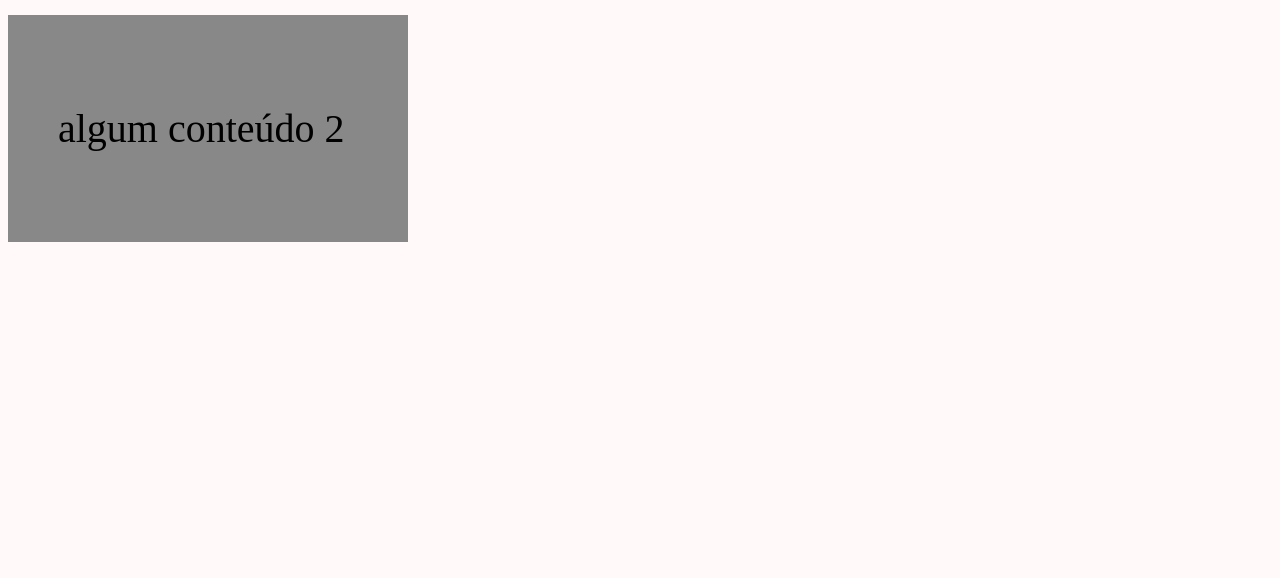
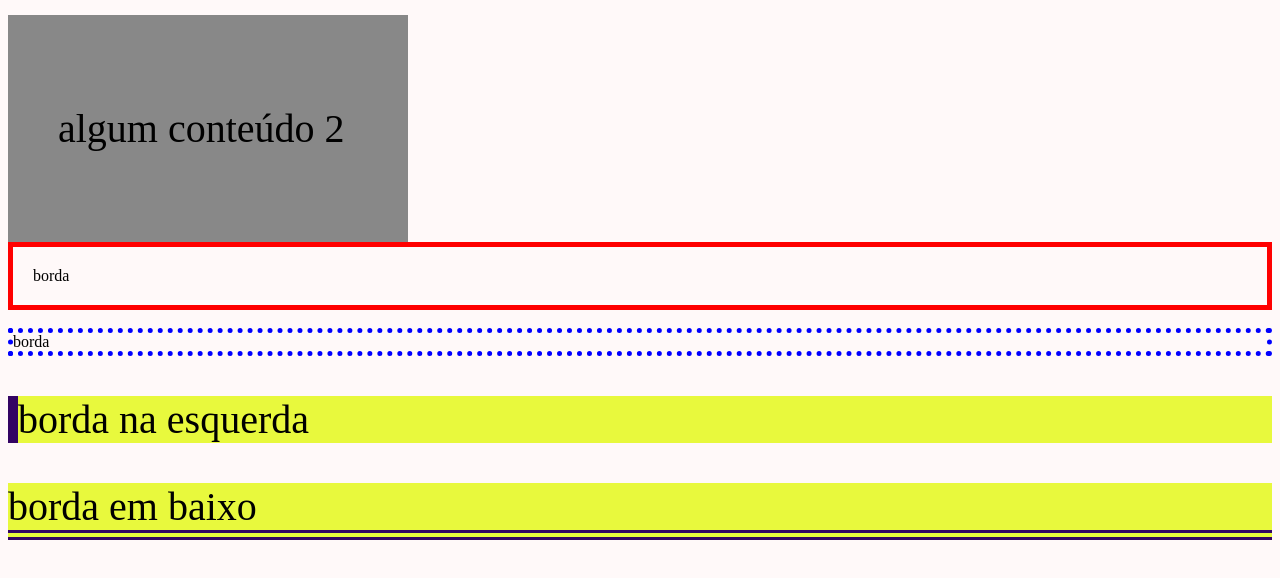
Before and after one commit to marcusG4m4/estudo-html-css-udemy, a plain HTML site: page index.html in a window 1280 px wide. Shown: the part 5241-5819 px from the top of the page. Drawn offline with Linux system fonts and the light colour scheme.

```diff
--- a/3_CSS/style.css
+++ b/3_CSS/style.css
@@ -183,3 +183,21 @@ h2 {
     padding: 50px;
     box-sizing: border-box;
 }
+/*borda*/
+.border{
+    border: 5px solid red;
+    padding: 20px;
+}
+.border-2{
+    border:  5px dotted blue;
+}
+
+/*bordas individuais*/
+.border-left{
+    border-left: 10px solid rgb(51, 4, 99);
+    background-color: #e1fa00c0;
+}
+.border-bottom{
+    border-bottom: 10px double rgb(51, 4, 99);
+    background-color: #e1fa00c0;
+}
--- a/index.html
+++ b/index.html
@@ -133,5 +133,13 @@
     <div class="border-box">
       <p>algum conteúdo 2</p>
     </div>
+    <!--27- Bordas-->
+    <div class="border">borda</div>
+    <br>
+    <div class="border-2">borda</div>
+
+    <!--28- Bordas individual-->
+    <p class="border-left">borda na esquerda</p>
+    <p class="border-bottom">borda em baixo</p>
   </body>
 </html>
```
